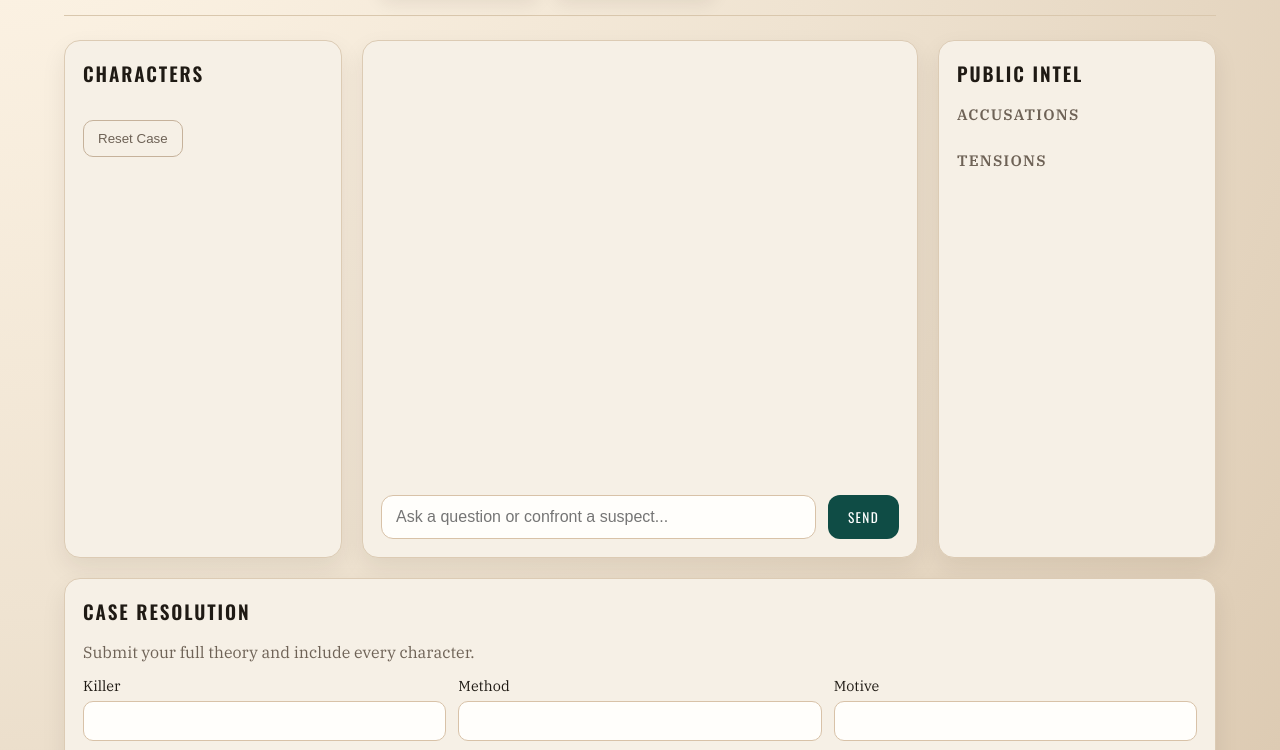
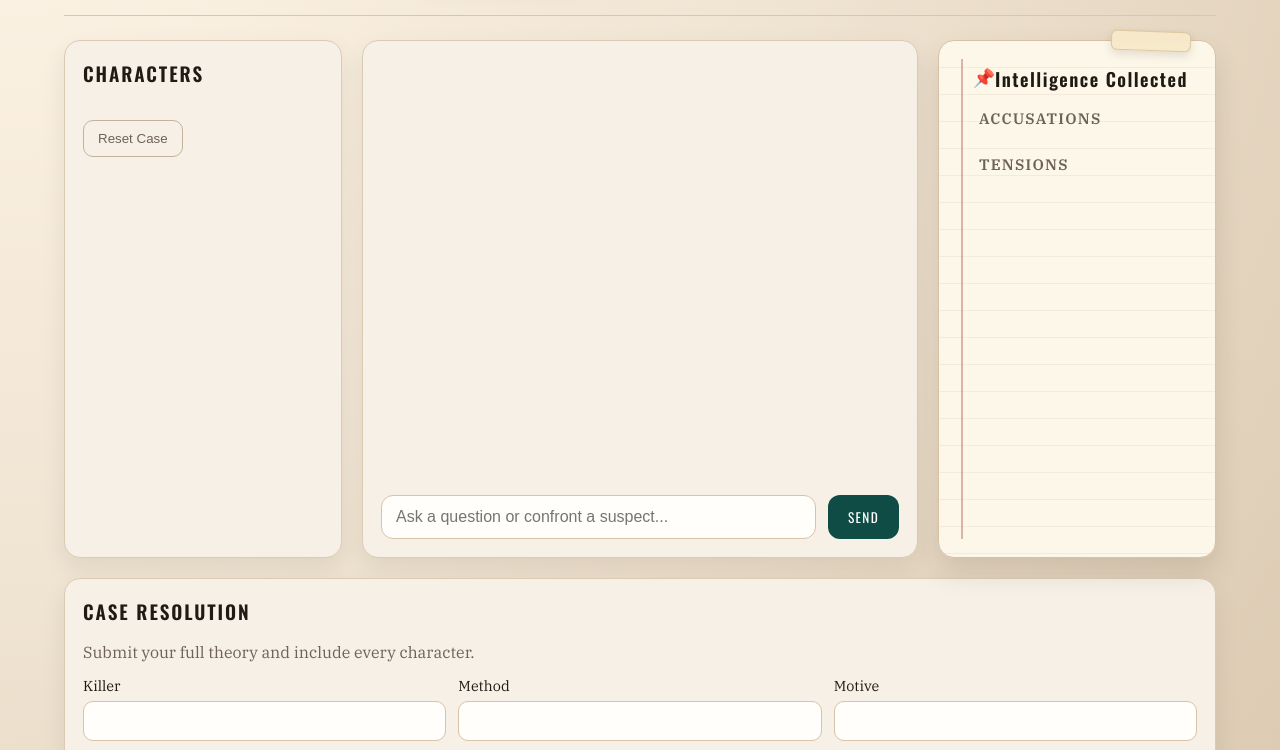
Before and after one commit to MTsireud/murder_mystery_ai, a website: page public/index.html in a window 1280 px wide. Shown: the part 223-973 px from the top of the page. Drawn offline with nearby package versions, Linux system fonts and the light colour scheme; no server answers.

Commit message:
Refresh intel UI and rewrite case briefings

```diff
--- a/public/app.js
+++ b/public/app.js
@@ -3,7 +3,6 @@ const chatLogEl = document.getElementById("chatLog");
 const messageInput = document.getElementById("messageInput");
 const chatForm = document.getElementById("chatForm");
 const timeElapsedEl = document.getElementById("timeElapsed");
-const evidenceListEl = document.getElementById("evidenceList");
 const accusationsListEl = document.getElementById("accusationsList");
 const tensionsListEl = document.getElementById("tensionsList");
 const resetBtn = document.getElementById("resetBtn");
@@ -188,13 +187,6 @@ function renderPublicState() {
     appState.language,
     "minutes"
   )}`;
-
-  evidenceListEl.innerHTML = "";
-  appState.publicState.discovered_evidence.forEach((item) => {
-    const li = document.createElement("li");
-    li.textContent = item;
-    evidenceListEl.appendChild(li);
-  });
 
   accusationsListEl.innerHTML = "";
   appState.publicState.public_accusations.forEach((item) => {
--- a/public/i18n.js
+++ b/public/i18n.js
@@ -18,7 +18,7 @@
       modelUsed: "Model Used",
       characters: "Characters",
       resetCase: "Reset Case",
-      publicIntel: "Public Intel",
+      publicIntel: "Intelligence Collected",
       accusations: "Accusations",
       tensions: "Tensions",
       solutionTitle: "Case Resolution",
@@ -71,7 +71,7 @@
       modelUsed: "Μοντέλο σε χρήση",
       characters: "Χαρακτήρες",
       resetCase: "Επαναφορά Υπόθεσης",
-      publicIntel: "Δημόσιες Πληροφορίες",
+      publicIntel: "Συγκεντρωμένες Πληροφορίες",
       accusations: "Κατηγορίες",
       tensions: "Εντάσεις",
       solutionTitle: "Λύση Υπόθεσης",
--- a/public/index.html
+++ b/public/index.html
@@ -19,10 +19,6 @@
           <div class="status-card">
             <span class="label" data-i18n="timeElapsed">Time Elapsed</span>
             <span id="timeElapsed" class="value">0 min</span>
-          </div>
-          <div class="status-card">
-            <span class="label" data-i18n="evidence">Evidence</span>
-            <ul id="evidenceList" class="chip-list"></ul>
           </div>
           <div class="status-card">
             <span class="label" data-i18n="language">Language</span>
--- a/public/styles.css
+++ b/public/styles.css
@@ -327,6 +327,59 @@ h1 {
   cursor: pointer;
 }
 
+.panel.intel {
+  background: repeating-linear-gradient(
+    to bottom,
+    #fdf7e9 0,
+    #fdf7e9 26px,
+    #eadfca 27px
+  );
+  border: 1px solid #d7c2a7;
+  box-shadow: 0 14px 28px rgba(41, 30, 17, 0.12);
+  position: relative;
+  padding: 24px 20px 20px 34px;
+}
+
+.panel.intel::before {
+  content: "";
+  position: absolute;
+  top: 18px;
+  bottom: 18px;
+  left: 22px;
+  width: 2px;
+  background: rgba(171, 79, 63, 0.4);
+}
+
+.panel.intel::after {
+  content: "";
+  position: absolute;
+  top: -10px;
+  right: 24px;
+  width: 78px;
+  height: 18px;
+  background: rgba(247, 233, 201, 0.95);
+  border: 1px solid rgba(214, 190, 148, 0.8);
+  border-radius: 6px;
+  box-shadow: 0 4px 10px rgba(41, 30, 17, 0.12);
+  transform: rotate(2deg);
+}
+
+.panel.intel h2 {
+  text-transform: none;
+  letter-spacing: 0.08em;
+  padding-left: 22px;
+  position: relative;
+  font-size: 1.15rem;
+}
+
+.panel.intel h2::before {
+  content: "📌";
+  position: absolute;
+  left: 0;
+  top: -2px;
+  font-size: 1.1rem;
+}
+
 .intel-block {
   margin-bottom: 18px;
 }
@@ -354,6 +407,22 @@ h1 {
   border-radius: 10px;
   padding: 8px 10px;
   font-size: 0.9rem;
+}
+
+.panel.intel .intel-block {
+  padding-left: 6px;
+}
+
+.panel.intel .list li {
+  background: transparent;
+  border: none;
+  border-bottom: 1px solid #e3d3bc;
+  border-radius: 0;
+  padding: 6px 4px 6px 12px;
+}
+
+.panel.intel .list li:last-child {
+  border-bottom: none;
 }
 
 .chip-list {
```
Also changed, not shown: server/cases.js (+20 -10 lines).
